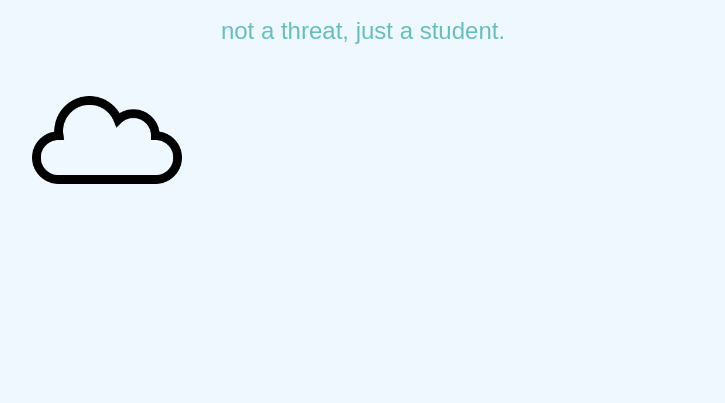
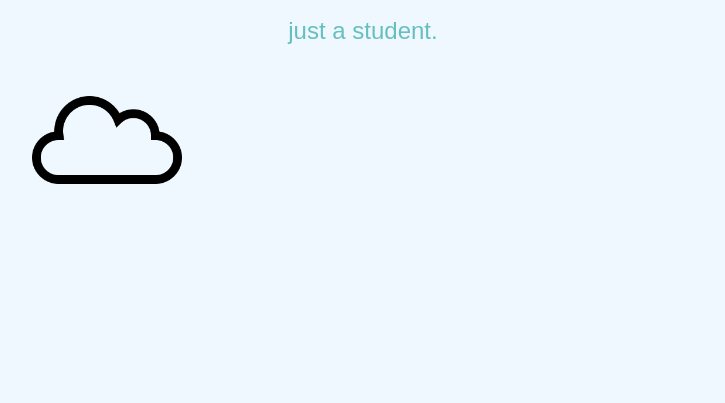
Before and after one commit to horizoninversion/webdev1, a plain HTML site: page index.html in a window 1280 px wide. Shown: the part 397-800 px from the top of the page, without its empty margins (277-1002 px from the left). Drawn offline with Linux system fonts and the light colour scheme.

Commit message:
Update index.html

```diff
--- a/index.html
+++ b/index.html
@@ -17,7 +17,7 @@
     <div class="top-container">
       <img class="cloud-1" src="css/images/cloud.png" alt="cloud-1" />
       <h1>Hey, Arjun here.</h1>
-      <h2 class="bio">not a threat, just a student.</h2>
+      <h2 class="bio">just a student.</h2>
       <img class="cloud-2" src="css/images/cloud.png" alt="cloud-2" />
       <img class="mountain" src="css/images/mountains.svg" alt="mountain" />
     </div>
```
